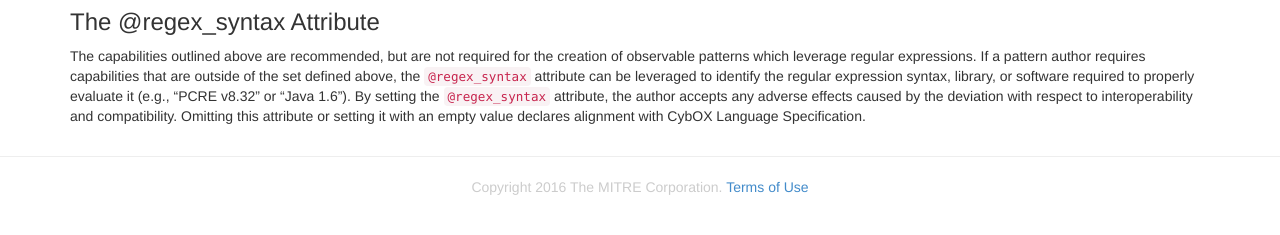
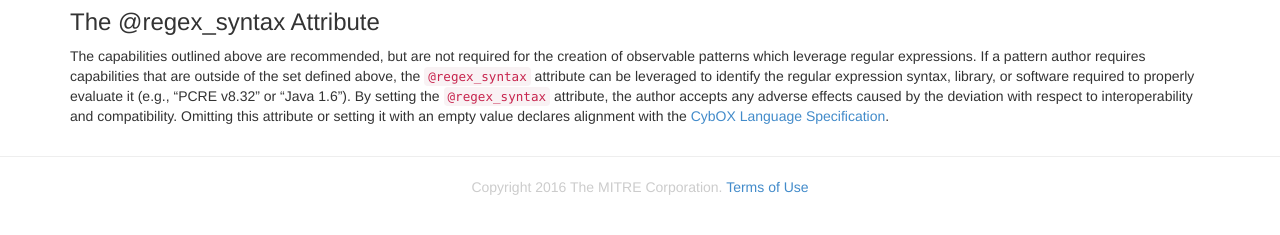
Before and after one commit to CybOXProject/cyboxproject.github.io, a Jekyll site: the page built from documentation/regex-support/index.md, in a window 1280 px wide. Shown: the part 1728-1963 px from the top of the page. Built offline with Jekyll 4.4.1, drawn with Linux system fonts in a browser that asks for light colours; Markdown is read by kramdown in place of the engine named in the settings.

Commit message:
Updated Regular Expressions Support page
@ikiril01m -- I added a link to "CybOX Language Specification" at the bottom of the page to go to the Releases page for users as there is not currently a specification available that I could find. Is that okay for now, or is there a v2.1 specification doc on the site to which we could link here?

Also, added the missing article 'the" to the last sentence before the words "CybOX Language Specification".

```diff
--- a/documentation/regex-support/index.md
+++ b/documentation/regex-support/index.md
@@ -110,4 +110,4 @@ the set defined above, the `@regex_syntax` attribute can be leveraged to identif
 syntax, library, or software required to properly evaluate it (e.g., “PCRE v8.32” or “Java 1.6”). By setting
 the `@regex_syntax` attribute, the author accepts any adverse effects caused by the deviation with
 respect to interoperability and compatibility. Omitting this attribute or setting it with an empty value
-declares alignment with CybOX Language Specification.
+declares alignment with the [CybOX Language Specification](http://cyboxproject.github.io/releases/2.1/).
```
